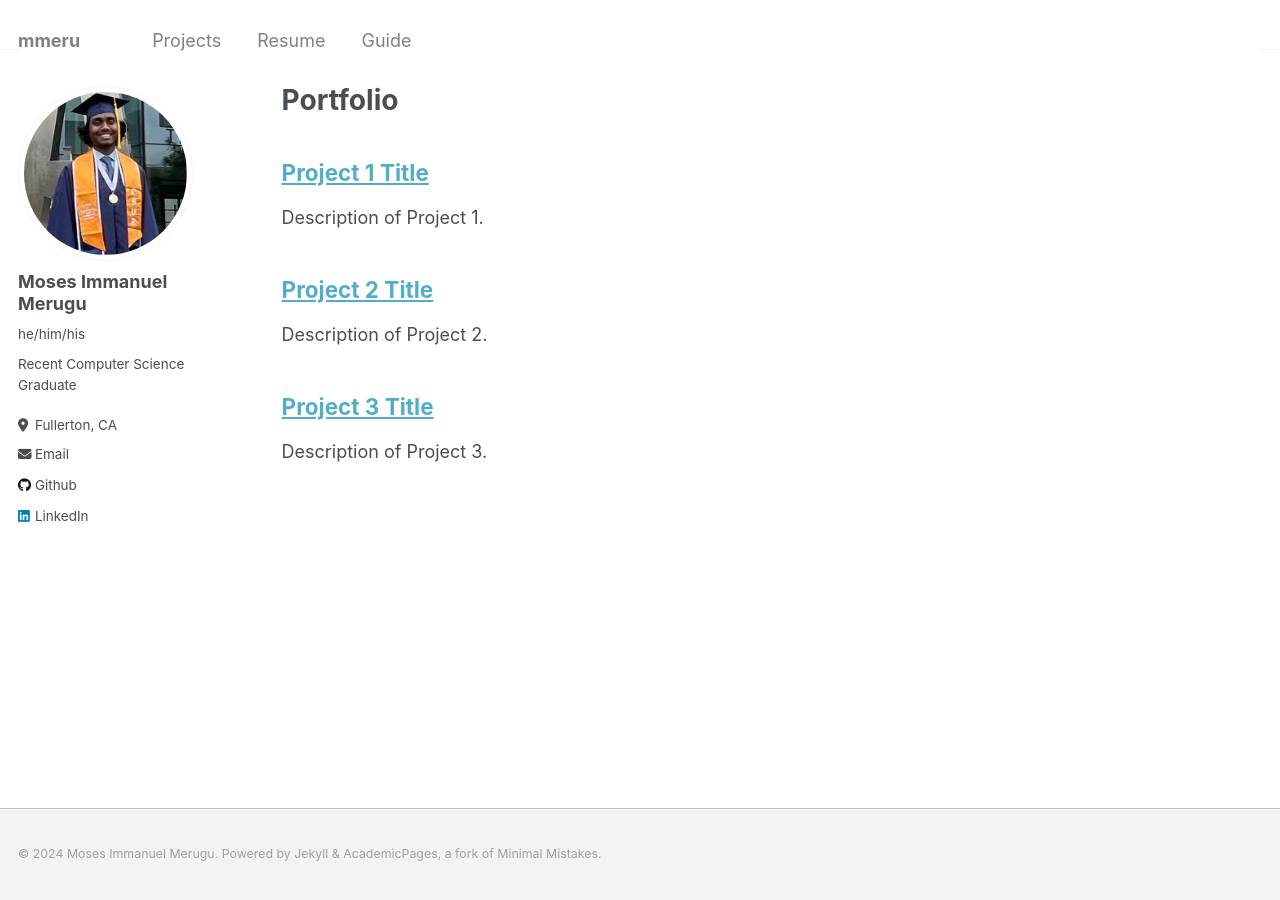
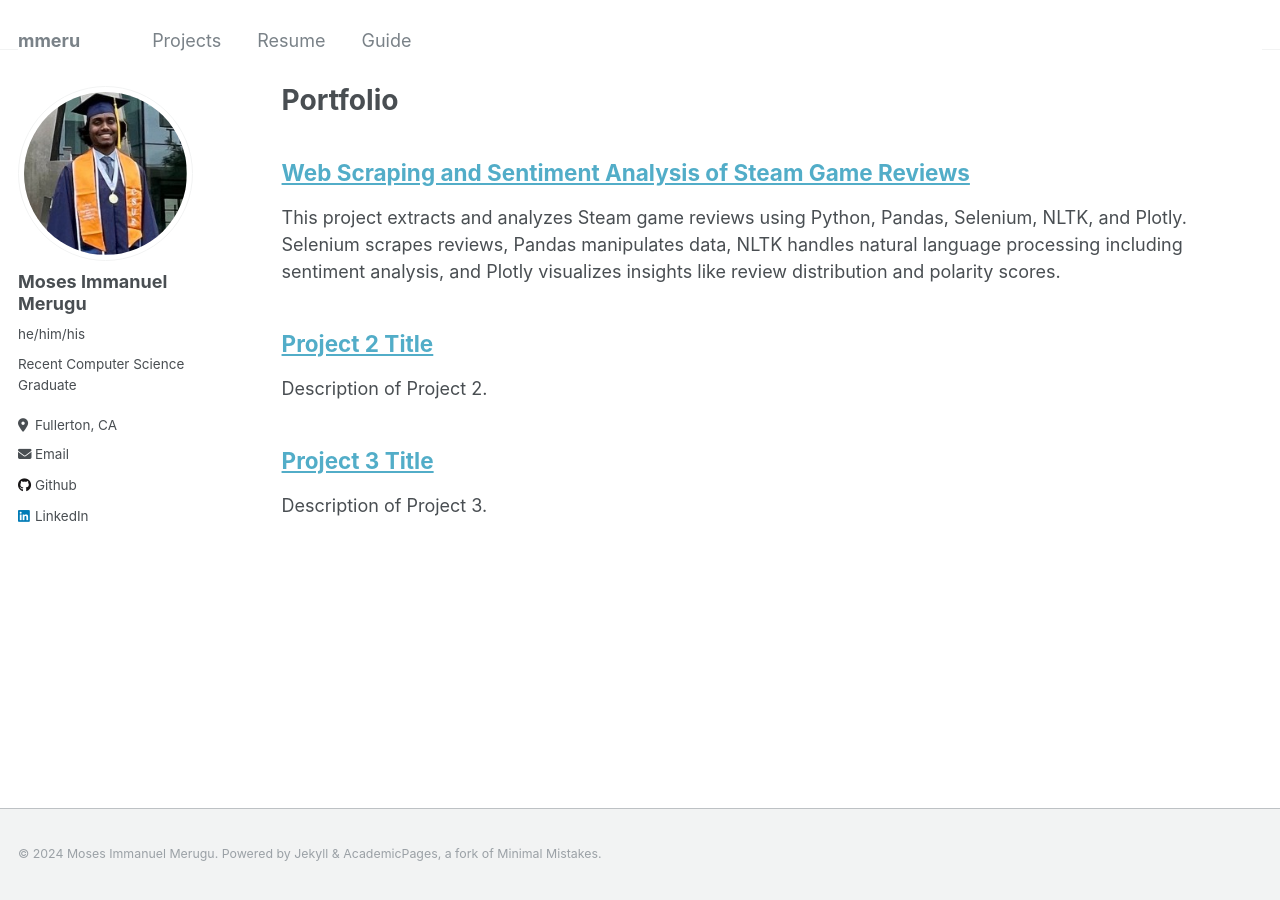
Before and after one commit to mmeru/mmeru.github.io, a Jekyll site: the page built from _pages/portfolio.html, in a window 1280 px wide. Built offline with Jekyll 4.4.1, drawn with Linux system fonts in a browser that asks for light colours.

Commit message:
Update portfolio.html

```diff
--- a/_pages/portfolio.html
+++ b/_pages/portfolio.html
@@ -10,8 +10,9 @@ author_profile: true
 
     <!-- Project 1 -->
     <div class="project">
-        <h2><a href="project1.html">Project 1 Title</a></h2>
-        <p>Description of Project 1.</p>
+        <h2><a href="https://github.com/mmeru/steam-review-analysis">Web Scraping and Sentiment Analysis of Steam Game Reviews</a></h2>
+        <p>This project extracts and analyzes Steam game reviews using Python, Pandas, Selenium, NLTK, and Plotly.
+            Selenium scrapes reviews, Pandas manipulates data, NLTK handles natural language processing including sentiment analysis, and Plotly visualizes insights like review distribution and polarity scores.</p>
     </div>
 
     <!-- Project 2 -->
```
